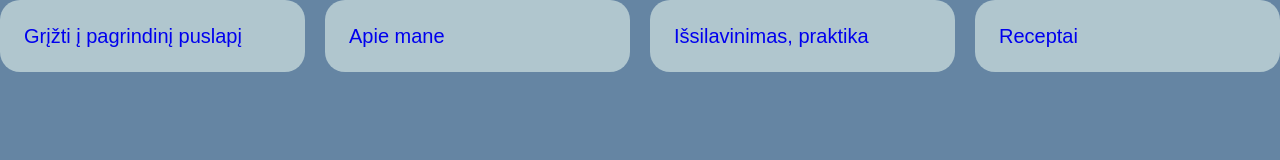
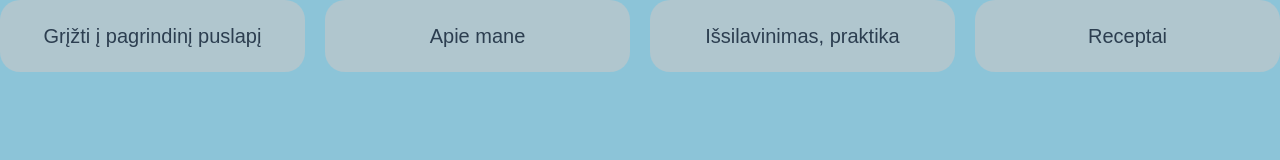
Before and after one commit to aistyy/personal-web, a plain HTML site: page keliones.html in a window 1280 px wide. Drawn offline with Linux system fonts and the light colour scheme.

Commit message:
updated colors

```diff
--- a/layout/_section-card.scss
+++ b/layout/_section-card.scss
@@ -9,7 +9,7 @@
     gap: 20px;
   }
   @media (min-width: 768px) {
-    align-items: start;
+    // align-items: start;
     &__content {
       align-items: start;
 
--- a/molecules/_card.scss
+++ b/molecules/_card.scss
@@ -5,6 +5,7 @@
   display: flex;
   flex-direction: column;
   align-items: center;
+  justify-content: center;
   gap: 20px;
 
   &__content {
@@ -13,6 +14,8 @@
     gap: 12px;
     align-items: center;
     justify-content: center;
+    text-align: center;
+    width: 100%;
 
     a {
       text-decoration: none;
@@ -20,6 +23,7 @@
       align-items: center;
       justify-content: center;
       width: 100%;
+      color: var(--text-color);
     }
   }
   @media (max-width: 767px) {
@@ -28,7 +32,7 @@
     }
   }
   @media (min-width: 768px) {
-    align-items: start;
+    // align-items: start;
     &__content {
       align-items: center;
     }
--- a/styles/atoms/_variables.scss
+++ b/styles/atoms/_variables.scss
@@ -1,7 +1,7 @@
 :root {
   --primary-color: #8cc4d8;
-  --text-color: #4d4d4f;
+  --text-color: #2c3e50;
   --heading-color: #605959;
   --card-bg: #b0c6ce;
-  --background-color: rgb(101, 133, 163);
+  --background-color: #8cc4d8;
 }
```
Also changed, not shown: styles.css, 1 other file.
